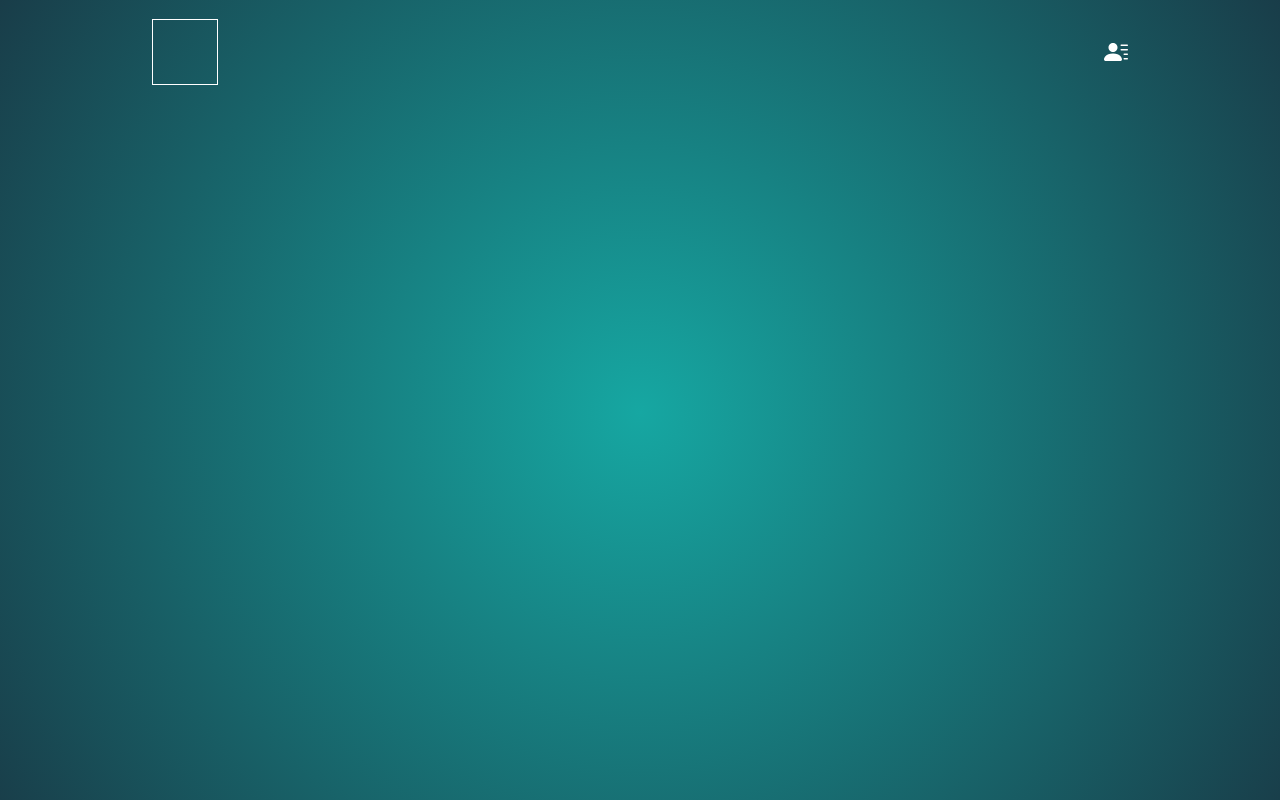
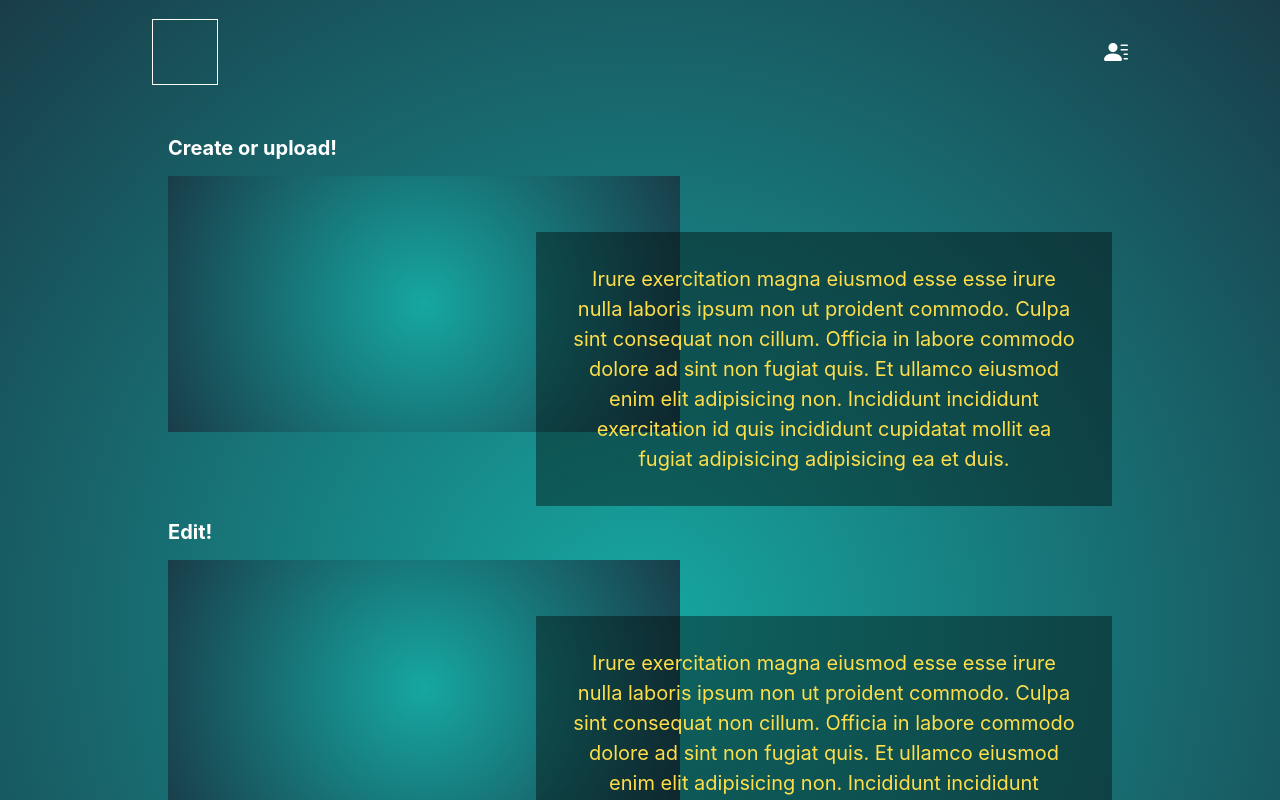
Before and after one commit to Da-Colon/whos-next-app, a React (Create React App) app: page / in a window 1280 px wide. Shown: the top 800 px of the page. Built offline with nearby package versions, Linux system fonts and the light colour scheme.

Commit message:
- landing page layout - added react-router-dom

```diff
--- a/package.json
+++ b/package.json
@@ -10,6 +10,7 @@
     "classnames": "^2.2.6",
     "react": "^17.0.1",
     "react-dom": "^17.0.1",
+    "react-router-dom": "^5.2.0",
     "react-scripts": "4.0.3",
     "web-vitals": "^1.1.0"
   },
--- a/public/index.html
+++ b/public/index.html
@@ -25,15 +25,10 @@
       Learn how to configure a non-root public URL by running `npm run build`.
     -->
     <title>React App</title>
-    <style>
-      .background-color{
-        background: radial-gradient(circle, rgba(22,167,162,1) 0%, rgba(25,61,73,1) 100%);
-      }
-    </style>
   </head>
   <body>
     <noscript>You need to enable JavaScript to run this app.</noscript>
-    <div id="root" class="background-color"></div>
+    <div id="root"></div>
     <!--
       This HTML file is a template.
       If you open it directly in the browser, you will see an empty page.
--- a/src/components/AppWrapper.js
+++ b/src/components/AppWrapper.js
@@ -2,7 +2,7 @@ import React from 'react'
 
 const AppWrapper = ({ children }) => {
   return (
-    <div className="container relative max-w-128">
+    <div className="container relative max-w-256">
       { children }
     </div>
   )
--- a/src/components/Body.js
+++ b/src/components/Body.js
@@ -1,10 +1,15 @@
 import React from 'react'
+import { Route } from 'react-router-dom'
+import AppRouter from './router'
+import Landing from '../components/pages/landing'
 
 const Body = () => {
   return (
-    <div className="px-6" style={{minHeight: 'calc(100vh - 4rem'}}>
-
-    </div>
+      <div className="px-6" style={{minHeight: 'calc(100vh - 4rem'}}>
+        <AppRouter>
+          <Route path="/" component={Landing} exact />
+        </AppRouter>
+      </div>
   )
 }
 
--- /dev/null
+++ b/src/components/layout/Heading.js
@@ -0,0 +1,22 @@
+import React from 'react'
+import classnames from 'classnames'
+
+const BASE_DEFAULT = 'text-lg text-white font-bold leading-6 my-4'
+
+const Heading = ({varient, label, ...rest}) => {
+  if(varient = 'heading-one') {
+    return (
+      <div className={classnames(BASE_DEFAULT)}>
+        { label }
+      </div>
+    )
+  } else {
+    return (
+      <div>
+
+      </div>
+    )
+  }
+}
+
+export default Heading
--- /dev/null
+++ b/src/components/layout/Section.js
@@ -0,0 +1,12 @@
+import React from 'react'
+
+const Section = ({ children}) => {
+  return (
+    <div className="mt-4 sm:mb-24 p-4 relative min-h-64 sm:h-64" >
+      { children }
+    </div>
+  )
+}
+
+
+export default Section
--- /dev/null
+++ b/src/components/pages/landing/ContainerImage.js
@@ -0,0 +1,16 @@
+import React from 'react'
+
+const ContainerImage = () => {
+  return (
+    <div className="w-full h-full">
+      <div className="background-main max-w-128" style={{height: '100%'}}>
+        {/* !!TODO Add background image to div */}
+      </div>
+      <div className="static sm:absolute top-32 left-0 sm:left-auto sm:right-4 text-lg text-gold p-8 text-center max-w-128" style={{ backgroundColor: 'rgba(0,0,0,0.4)' }}>
+        Irure exercitation magna eiusmod esse esse irure nulla laboris ipsum non ut proident commodo. Culpa sint consequat non cillum. Officia in labore commodo dolore ad sint non fugiat quis. Et ullamco eiusmod enim elit adipisicing non. Incididunt incididunt exercitation id quis incididunt cupidatat mollit ea fugiat adipisicing adipisicing ea et duis.
+      </div>
+    </div>
+  )
+}
+
+export default ContainerImage
--- a/src/components/pages/landing/index.js
+++ b/src/components/pages/landing/index.js
@@ -1,9 +1,26 @@
 import React from 'react'
+import Heading from '../../layout/Heading'
+import Section from '../../layout/Section'
+import ContainerImage from './ContainerImage'
+
 
 const Landing = () => {
   return (
     <div>
-
+      <Section>
+        <Heading label="Create or upload!" />
+        <ContainerImage backgroundImage="" />
+      </Section>
+      <Section>
+        <Heading label="Edit!" />
+        <ContainerImage backgroundImage="" />
+      </Section>
+      <Section>
+        <Heading label="Spin!" />
+        <ContainerImage backgroundImage="" />
+      </Section>
     </div>
   )
 }
+
+export default Landing
--- /dev/null
+++ b/src/components/router/index.js
@@ -0,0 +1,12 @@
+import React from 'react'
+import { BrowserRouter as Router} from 'react-router-dom'
+
+const AppRouter = ({ children }) => {
+  return (
+    <Router>
+      {children}
+    </Router>
+  )
+}
+
+export default AppRouter
--- a/src/index.css
+++ b/src/index.css
@@ -35,6 +35,11 @@ body {
 html {
   overflow: -moz-scrollbars-vertical;
   overflow-y: scroll;
+  background: radial-gradient(circle, rgba(22,167,162,1) 0%, rgba(25,61,73,1) 100%);
+}
+
+.background-main {
+  background: radial-gradient(circle, rgba(22,167,162,1) 0%, rgba(25,61,73,1) 100%);
 }
 
 html::-webkit-scrollbar {
--- a/tailwind.config.js
+++ b/tailwind.config.js
@@ -33,7 +33,8 @@
         hover: '4px 4px 0px 0px #000000'
       },
       maxWidth: {
-        '128': '64rem'
+        '256': '64rem', // 1024px
+        '128': '32rem', // 512px
       },
       fontFamily: {
         sans: ['Roboto Mono'], // Roboto Mono
```
Also changed, not shown: 1 other file (tests, documents, lock files or other folders).
